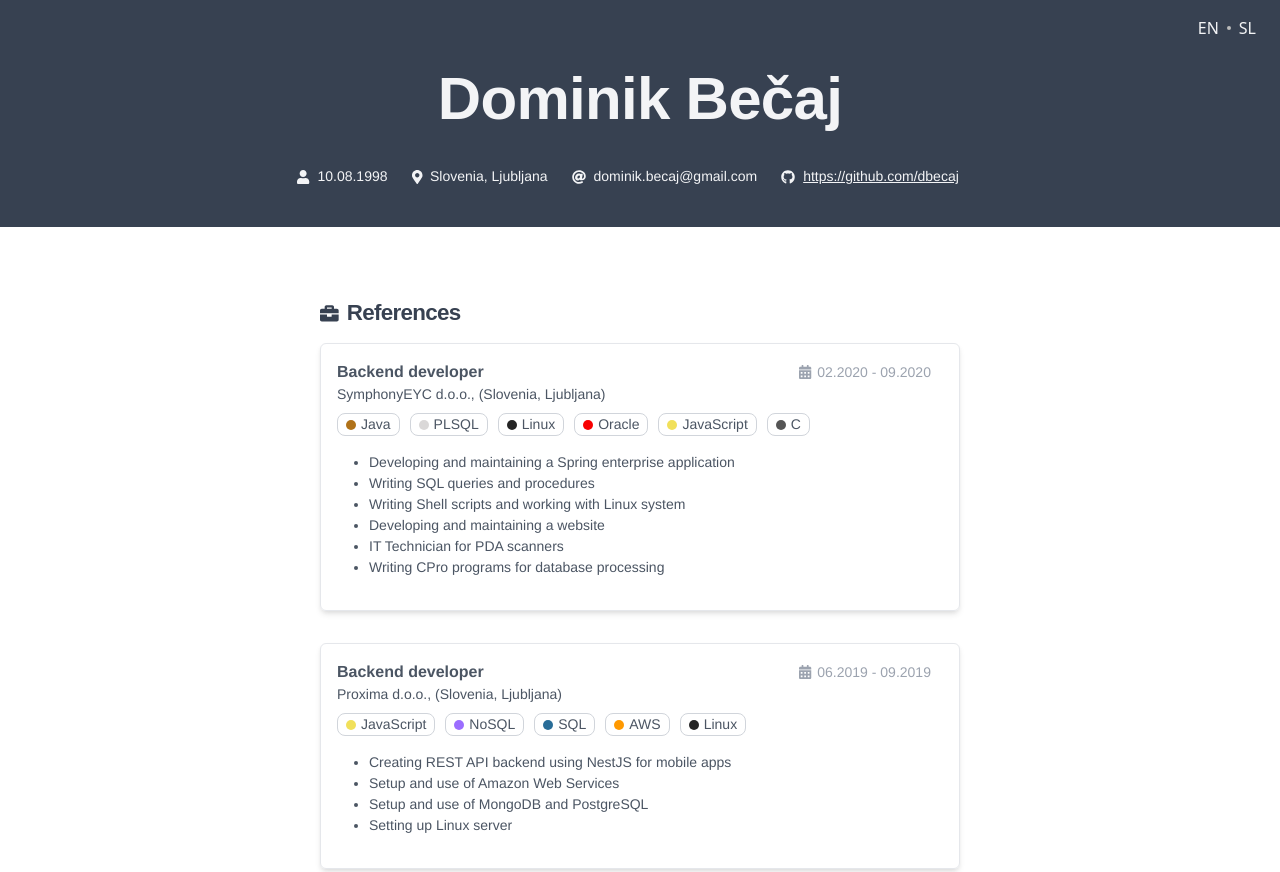
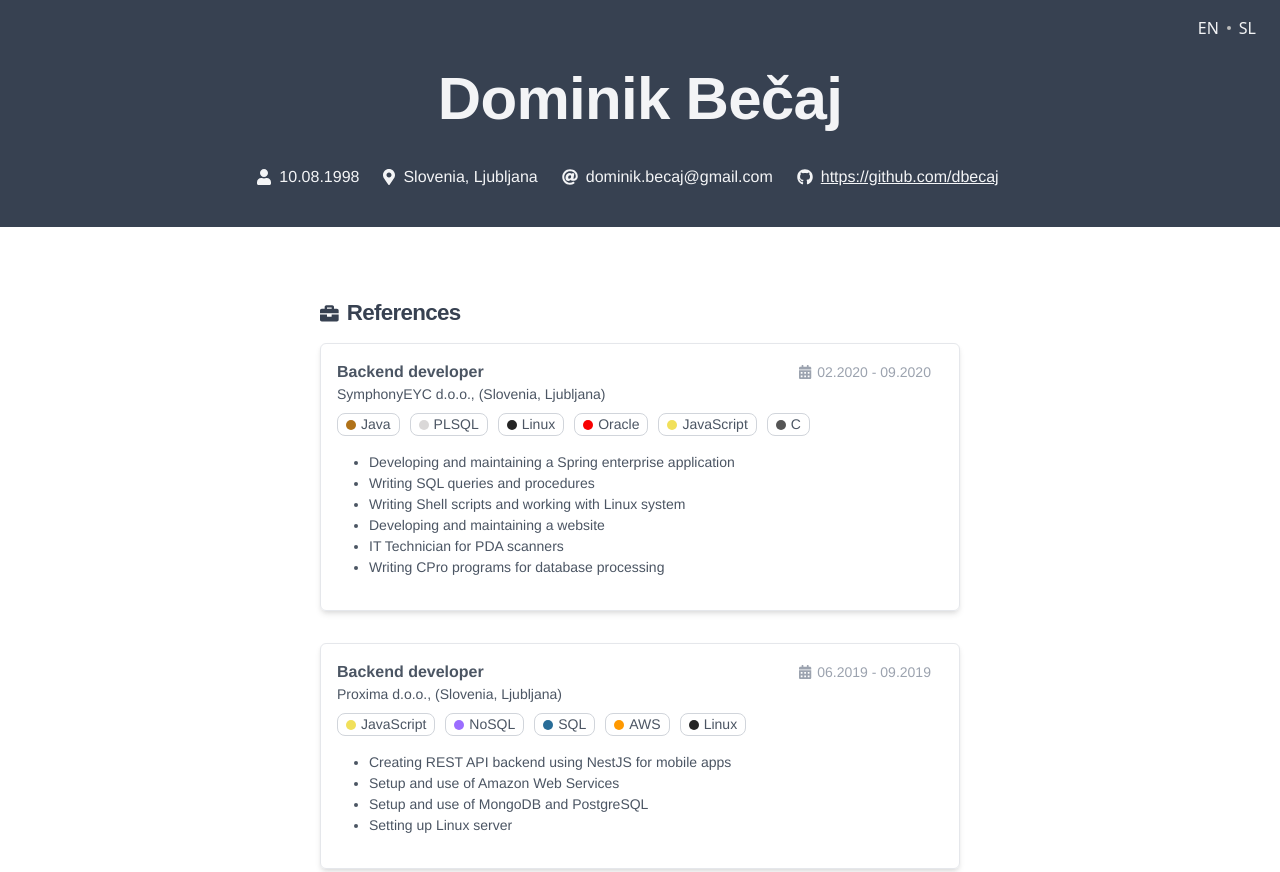
Before and after one commit to dbecaj/dbecaj.github.io, a Gatsby site: page / in a window 1280 px wide. Shown: the top 872 px of the page. Built offline with nearby package versions, Linux system fonts and the light colour scheme; Gatsby itself is replaced by a stand-in of ours.

Commit message:
Made info items bigger

```diff
--- a/src/components/info-item.js
+++ b/src/components/info-item.js
@@ -13,7 +13,7 @@ export default function InfoItem(props) {
   }
 
   return (
-    <div class={`flex items-center ${props.class}`}>
+    <div class={`flex items-center text-2xl ${props.class}`}>
       <FontAwesomeIcon icon={props.icon} />
       <div class="ml-2">
         {text}
--- a/src/styles/global.css
+++ b/src/styles/global.css
@@ -14,7 +14,7 @@
 
 .infoItem {
   font-family: "Whitney SSm A", "Whitney SSm B", Avenir, "Helvetica Neue", Helvetica, Arial, sans-serif;
-  font-size: 14px;
+  font-size: 16px;
   font-style: normal;
   font-weight: normal;
   letter-spacing: normal;
```
